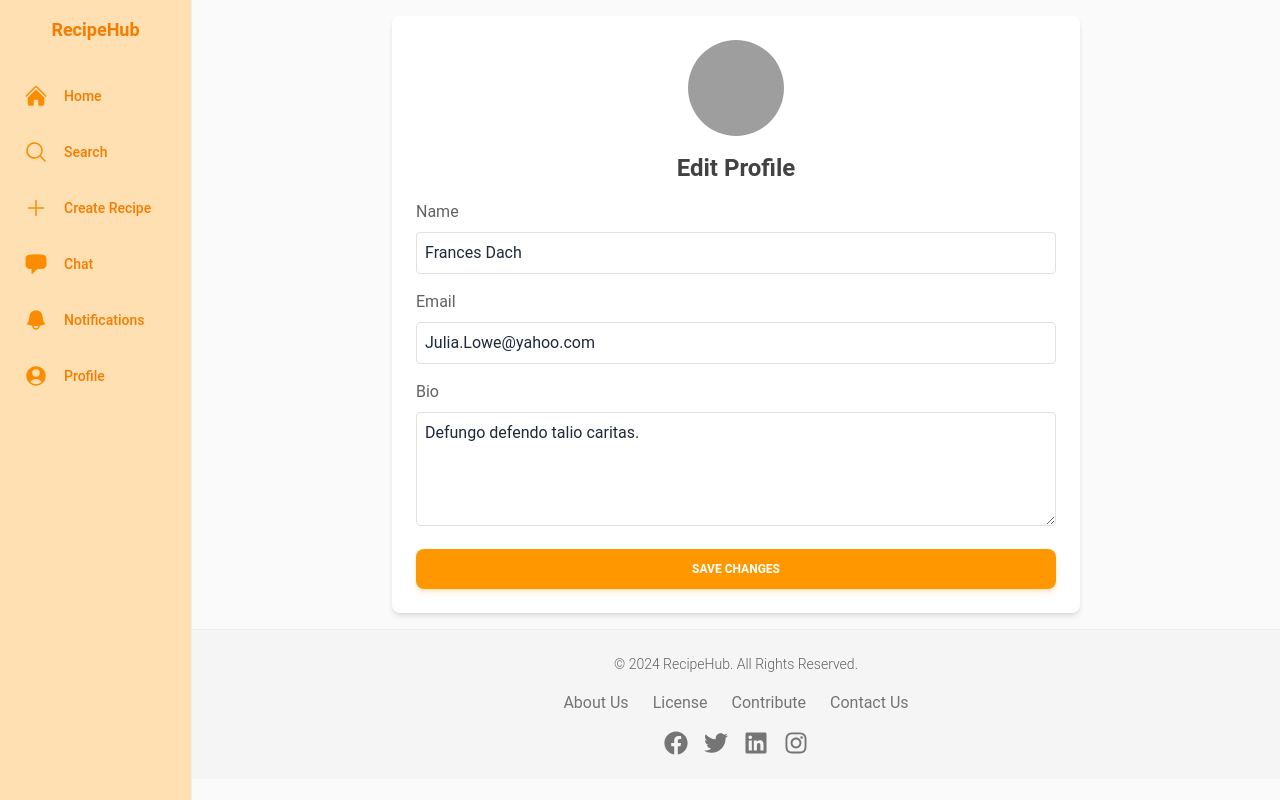
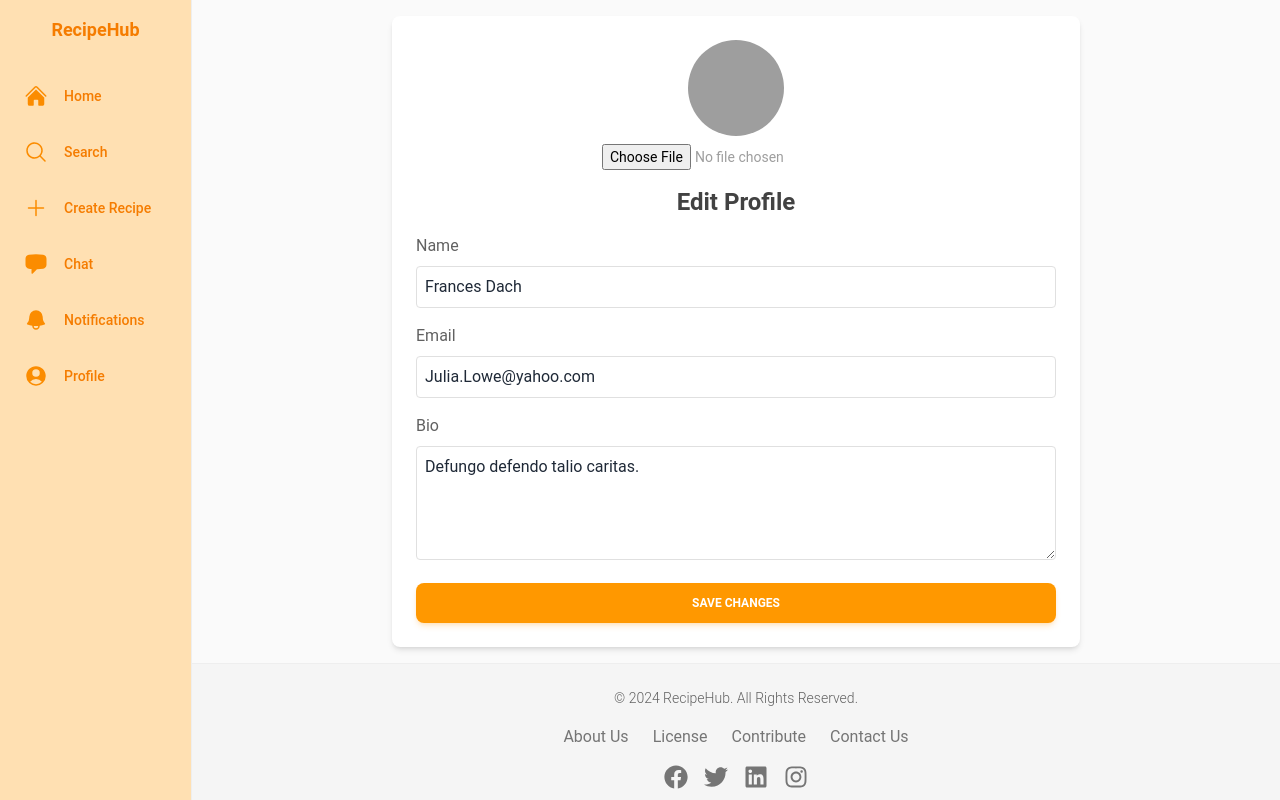
Before and after one commit to devmulkalwar/recipeHub, a React (Vite) app in the folder frontend/: page /edit-profile/1 in a window 1280 px wide. Built offline with nearby package versions, Linux system fonts and the light colour scheme; grey boxes are pictures that could not be loaded.

Commit message:
edit profile page updated

```diff
--- a/frontend/src/pages/CreateRecipe.jsx
+++ b/frontend/src/pages/CreateRecipe.jsx
@@ -79,7 +79,7 @@ const CreateRecipe = () => {
 
   return (
 
-      <div className="flex-grow m-auto p-4 in-h-screen flex items-center justify-center flex-col w-full max-w-md bg-white shadow-lg rounded-lg p-2">
+      <div className="flex-grow m-auto in-h-screen flex items-center justify-center flex-col w-full max-w-md bg-white shadow-lg rounded-lg p-2">
         <h2 className="text-center text-orange-600 font-bold text-xl sm:text-2xl mb-4">
           Create a New Recipe
         </h2>
--- a/frontend/src/pages/EditProfile.jsx
+++ b/frontend/src/pages/EditProfile.jsx
@@ -33,6 +33,20 @@ const EditProfile = () => {
     });
   };
 
+  const handleImageChange = (e) => {
+    const file = e.target.files[0];
+    if (file) {
+      const reader = new FileReader();
+      reader.onloadend = () => {
+        setFormData({
+          ...formData,
+          profileImage: reader.result // Update the profileImage with the base64 encoded string
+        });
+      };
+      reader.readAsDataURL(file);
+    }
+  };
+
   const handleSubmit = (e) => {
     e.preventDefault();
     // Handle form submission logic here (e.g., update the user profile)
@@ -42,12 +56,18 @@ const EditProfile = () => {
   return (
     <div className="max-w-screen-md mx-auto p-4">
       <div className="bg-white shadow-md rounded-lg p-6">
-        <div className="flex items-center justify-center mb-4">
+        <div className="flex flex-col items-center justify-center mb-4">
           <Avatar
             src={formData.profileImage}
             alt="Profile Picture"
             size="xl"
-            className="w-24 h-24"
+            className="w-24 h-24 mb-2"
+          />
+          <input
+            type="file"
+            accept="image/*"
+            onChange={handleImageChange}
+            className="text-sm text-gray-500"
           />
         </div>
         <Typography variant="h1" className="text-2xl font-semibold text-gray-800 text-center mb-4">
@@ -91,11 +111,11 @@ const EditProfile = () => {
               name="bio"
               value={formData.bio}
               onChange={handleChange}
-              className="w-full p-2 border bg-white border-gray-300 rounded focus:outline-none focus:ring focus:orange-blue-500"
+              className="w-full p-2 border bg-white border-gray-300 rounded focus:outline-none focus:ring focus:ring-orange-500"
               rows="4"
             />
           </div>
-          <Button type="submit" color="orange" className="w-full ">
+          <Button type="submit" color="orange" className="w-full">
             Save Changes
           </Button>
         </form>
```
